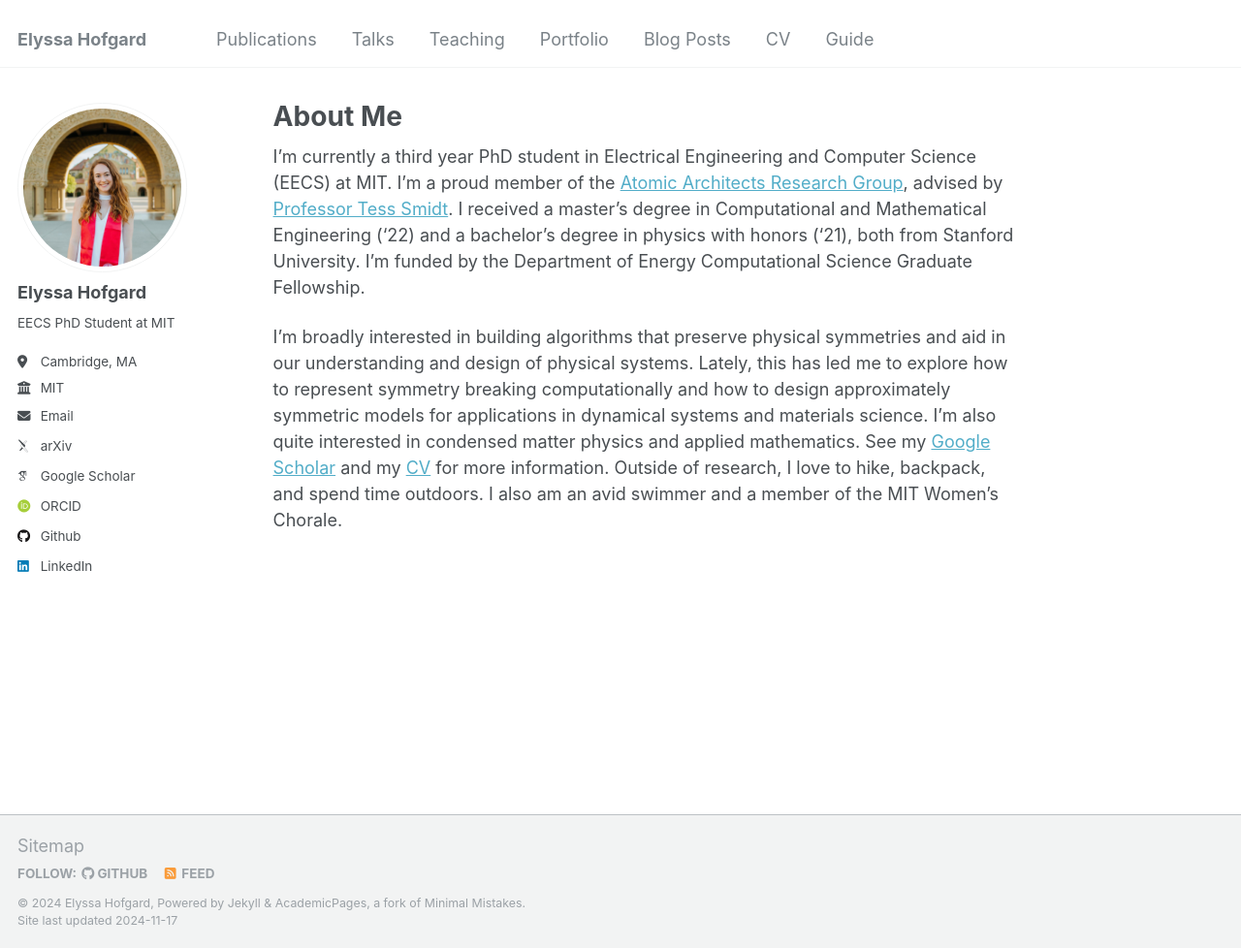
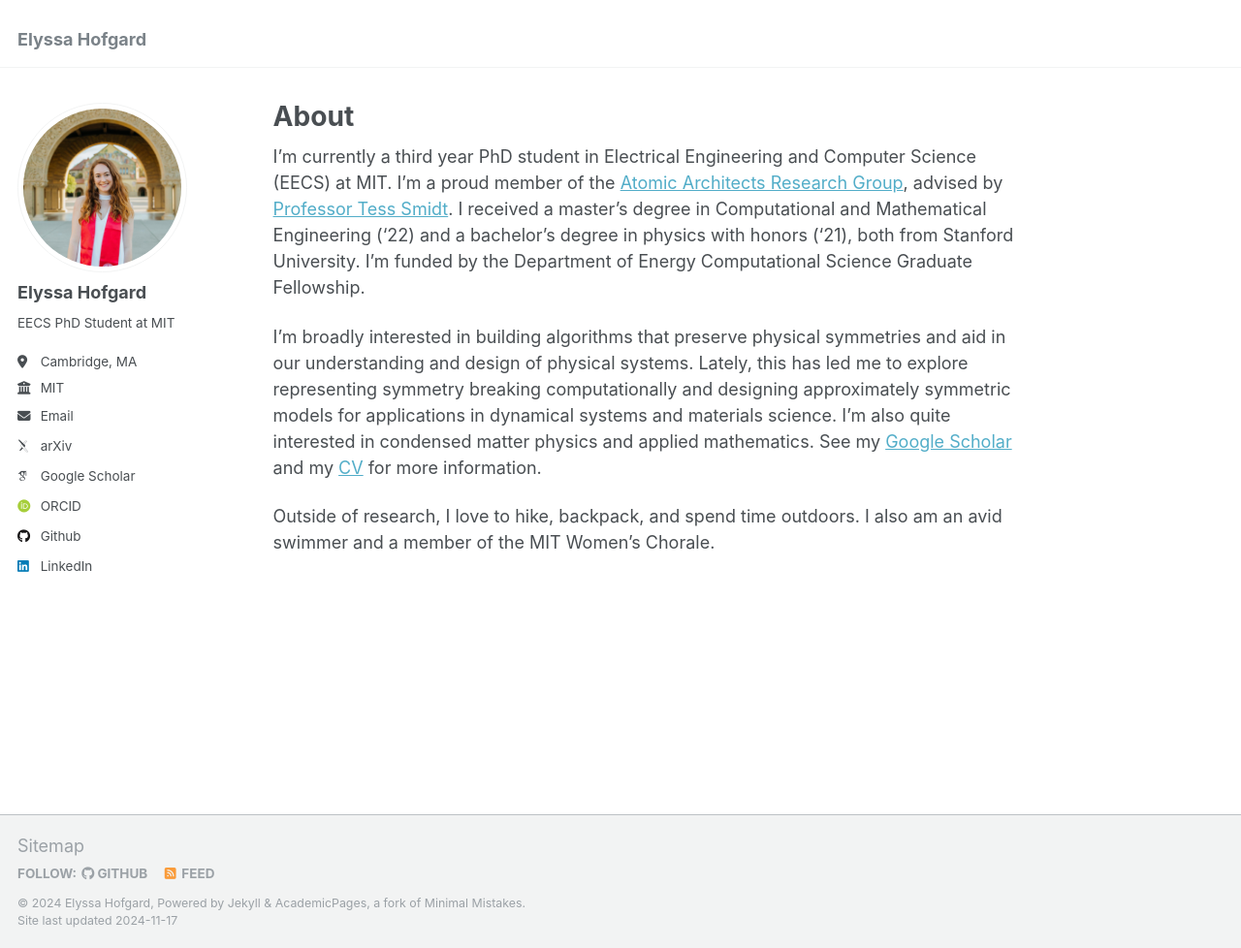
Before and after one commit to ehofgard/ehofgard.github.io, a Jekyll site: the page built from _pages/about.md, in a window 1280 px wide and 978 px high. Shown: the whole window at 97% size. Built offline with Jekyll 4.4.1, drawn with Linux system fonts in a browser that asks for light colours; some web fonts are replaced.

Commit message:
updating about me

```diff
--- a/_pages/about.md
+++ b/_pages/about.md
@@ -1,6 +1,6 @@
 ---
 permalink: /
-title: "About Me"
+title: "About"
 author_profile: true
 redirect_from:
   - /about/
@@ -9,4 +9,6 @@
 
 I'm currently a third year PhD student in Electrical Engineering and Computer Science (EECS) at MIT. I'm a proud member of the [Atomic Architects Research Group](https://atomicarchitects.com/), advised by [Professor Tess Smidt](https://blondegeek.github.io/). I received a master's degree in Computational and Mathematical Engineering ('22) and a bachelor's degree in physics with honors ('21), both from Stanford University. I'm funded by the Department of Energy Computational Science Graduate Fellowship.
 
-I'm broadly interested in building algorithms that preserve physical symmetries and aid in our understanding and design of physical systems. Lately, this has led me to explore how to represent symmetry breaking computationally and how to design approximately symmetric models for applications in dynamical systems and materials science. I'm also quite interested in condensed matter physics and applied mathematics. See my [Google Scholar](https://scholar.google.com/citations?user=S67jpMkAAAAJ&hl=en&oi=ao) and my [CV](http://ehofgard.github.io/files/Elyssa_Hofgard_CV.pdf) for more information. Outside of research, I love to hike, backpack, and spend time outdoors. I also am an avid swimmer and a member of the MIT Women's Chorale.
+I'm broadly interested in building algorithms that preserve physical symmetries and aid in our understanding and design of physical systems. Lately, this has led me to explore representing symmetry breaking computationally and designing approximately symmetric models for applications in dynamical systems and materials science. I'm also quite interested in condensed matter physics and applied mathematics. See my [Google Scholar](https://scholar.google.com/citations?user=S67jpMkAAAAJ&hl=en&oi=ao) and my [CV](http://ehofgard.github.io/files/Elyssa_Hofgard_CV.pdf) for more information.
+
+Outside of research, I love to hike, backpack, and spend time outdoors. I also am an avid swimmer and a member of the MIT Women's Chorale.
```
Also changed, not shown: _data/navigation.yml (+15 -15 lines).
